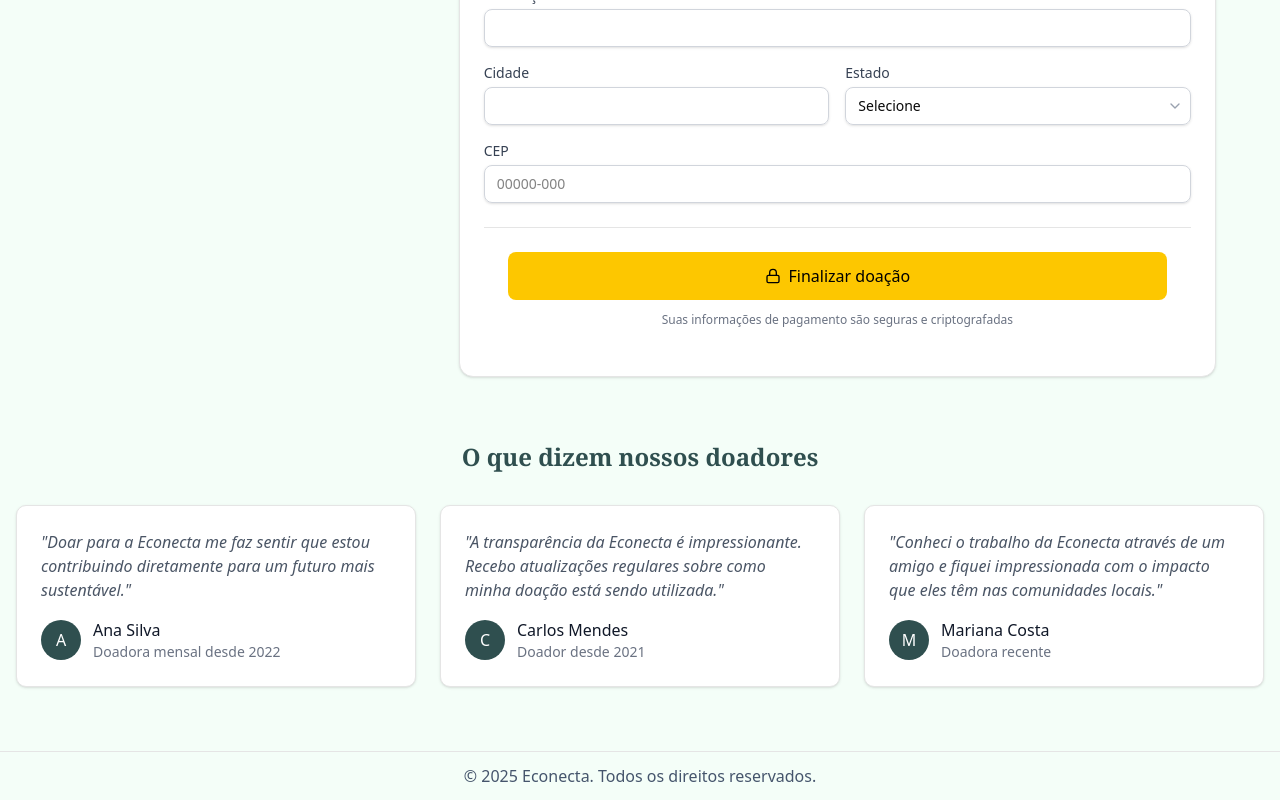
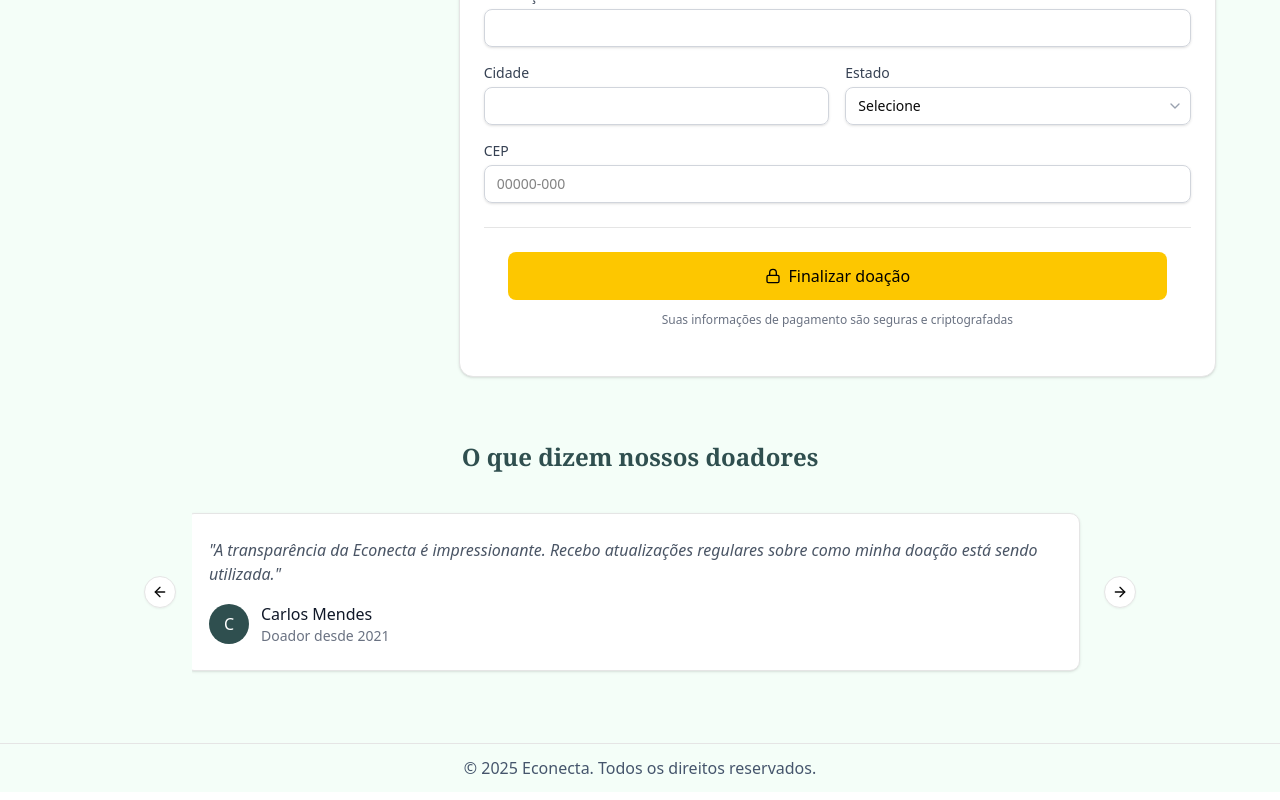
Before and after one commit to jpp000/econecta, a React (Vite) app in the folder client/: page /donations in a window 1280 px wide. Shown: the part 849-1649 px from the top of the page. Built offline with nearby package versions, Linux system fonts and the light colour scheme.

Commit message:
feat: refactor Donations component to use props for state management and integrate InfiniteCarousel for testimonials

```diff
--- a/client/src/views/Donations/Donations.tsx
+++ b/client/src/views/Donations/Donations.tsx
@@ -1,59 +1,37 @@
-import { useState } from "react"
+import { InfiniteCarousel } from "@/components/InfiniteCarousel/InfiniteCarousel"
 import { Leaf, Check, ChevronDown, Lock } from "lucide-react"
 
-const donationAmounts = [
-  { value: 10, label: "R$10" },
-  { value: 25, label: "R$25" },
-  { value: 50, label: "R$50" },
-  { value: 100, label: "R$100" },
-  { value: 0, label: "Outro" },
-]
+interface DonationProps {
+  testimonials : any
+  handleInputChange : any
+  handleAmountSelect : any
+  handleSubmit : any
+  donationAmounts: any
+  paymentMethods: any
+  selectedAmount: number
+  customAmount: string
+  setCustomAmount: any
+  formData: any
 
-const paymentMethods = [
-  {
-    id: "pix",
-    name: "Pix",
-    icon: <div className="w-5 h-5 flex items-center justify-center text-s font-bold">Pix</div>,
-  },
-]
 
-const Donations = () => {
-  const [selectedAmount, setSelectedAmount] = useState(25)
-  const [customAmount, setCustomAmount] = useState("")
-  const [formData, setFormData] = useState({
-    address: "",
-    city: "",
-    state: "",
-    zip: "",
-  })
-
-  const handleInputChange = (e: React.ChangeEvent<HTMLInputElement | HTMLSelectElement>) => {
-    const { name, value } = e.target
-    setFormData((prev) => ({ ...prev, [name]: value }))
 }
 
-  const handleAmountSelect = (amount: number) => {
-    setSelectedAmount(amount)
-    if (amount > 0) {
-      setCustomAmount("")
-    }
-  }
+const Donations = ({
+  testimonials,
+  handleInputChange,
+  handleAmountSelect,
+  handleSubmit,
+  donationAmounts,
+  paymentMethods,
+  selectedAmount,
+  customAmount,
+  setCustomAmount,
+  formData,
 
-  const handleSubmit = (e: React.FormEvent<HTMLFormElement>) => {
-    e.preventDefault()
-    const donationAmount = selectedAmount === 0 ? Number.parseFloat(customAmount) : selectedAmount
 
-    if (isNaN(donationAmount) || donationAmount <= 0) {
-      alert("Por favor, insira um valor de doação válido maior que 0.")
-      return
-    }
 
-    console.log({
-      amount: donationAmount,
-      ...formData,
-    })
-    alert("Doação processada com sucesso! Obrigado pela sua contribuição.")
-  }
+  }: DonationProps) => {
+
 
   return (
     <div className="min-h-screen pt-24 pb-16 px-4 bg-green-100/30">
@@ -315,44 +293,37 @@ const Donations = () => {
       </div>
 {/* Testimonials */}
 <div className="mt-16">
-  <h2 className="text-2xl font-serif font-bold text-[#2F4F4F] text-center mb-8">O que dizem nossos doadores</h2>
-  <div className="grid md:grid-cols-3 gap-6">
-    {[
-      {
-        name: "Ana Silva",
-        quote:
-          "Doar para a Econecta me faz sentir que estou contribuindo diretamente para um futuro mais sustentável.",
-        role: "Doadora mensal desde 2022",
-      },
-      {
-        name: "Carlos Mendes",
-        quote:
-          "A transparência da Econecta é impressionante. Recebo atualizações regulares sobre como minha doação está sendo utilizada.",
-        role: "Doador desde 2021",
-      },
-      {
-        name: "Mariana Costa",
-        quote:
-          "Conheci o trabalho da Econecta através de um amigo e fiquei impressionada com o impacto que eles têm nas comunidades locais.",
-        role: "Doadora recente",
-      },
-    ].map((testimonial, index) => (
-      <div key={index} className="bg-white p-6 rounded-lg shadow-sm border">
-        <p className="text-gray-600 mb-4 italic">"{testimonial.quote}"</p>
+          <h2 className="text-2xl font-serif font-bold text-[#2F4F4F] text-center mb-8">
+            O que dizem nossos doadores
+          </h2>
+
+          <InfiniteCarousel>
+            {testimonials.map((testimonial, index) => (
+              <div
+                key={index}
+                className="bg-white p-6 rounded-lg shadow-sm border"
+              >
+                <p className="text-gray-600 mb-4 italic">
+                  "{testimonial.quote}"
+                </p>
                 <div className="flex items-center">
                   <div className="w-10 h-10 bg-[#2F4F4F] rounded-full flex items-center justify-center text-white font-medium">
                     {testimonial.name.charAt(0)}
                   </div>
                   <div className="ml-3">
-            <h4 className="font-medium text-gray-900">{testimonial.name}</h4>
+                    <h4 className="font-medium text-gray-900">
+                      {testimonial.name}
+                    </h4>
                     <p className="text-sm text-gray-500">{testimonial.role}</p>
                   </div>
                 </div>
               </div>
             ))}
+          </InfiniteCarousel>
         </div>
         </div>
-    </div>
+
+
   )
 }
 
--- a/client/src/views/Donations/DonationsContainer.tsx
+++ b/client/src/views/Donations/DonationsContainer.tsx
@@ -1,7 +1,90 @@
+import { useState } from "react";
 import Donations from "./Donations";
 
 const DonationsContainer = () => {
-  return <Donations />;
+  const donationAmounts = [
+    { value: 10, label: "R$10" },
+    { value: 25, label: "R$25" },
+    { value: 50, label: "R$50" },
+    { value: 100, label: "R$100" },
+    { value: 0, label: "Outro" },
+  ]
+
+  const paymentMethods = [
+    {
+      id: "pix",
+      name: "Pix",
+      icon: <div className="w-5 h-5 flex items-center justify-center text-s font-bold">Pix</div>,
+    },
+  ]
+  const testimonials = [
+    {
+      name: "Ana Silva",
+      quote:
+        "Doar para a Econecta me faz sentir que estou contribuindo diretamente para um futuro mais sustentável.",
+      role: "Doadora mensal desde 2022",
+    },
+    {
+      name: "Carlos Mendes",
+      quote:
+        "A transparência da Econecta é impressionante. Recebo atualizações regulares sobre como minha doação está sendo utilizada.",
+      role: "Doador desde 2021",
+    },
+    {
+      name: "Mariana Costa",
+      quote:
+        "Conheci o trabalho da Econecta através de um amigo e fiquei impressionada com o impacto que eles têm nas comunidades locais.",
+      role: "Doadora recente",
+    },
+  ];
+  const [selectedAmount, setSelectedAmount] = useState(25)
+  const [customAmount, setCustomAmount] = useState("")
+  const [formData, setFormData] = useState({
+    address: "",
+    city: "",
+    state: "",
+    zip: "",
+  })
+
+  const handleInputChange = (e: React.ChangeEvent<HTMLInputElement | HTMLSelectElement>) => {
+    const { name, value } = e.target
+    setFormData((prev) => ({ ...prev, [name]: value }))
+  }
+
+  const handleAmountSelect = (amount: number) => {
+    setSelectedAmount(amount)
+    if (amount > 0) {
+      setCustomAmount("")
+    }
+  }
+
+  const handleSubmit = (e: React.FormEvent<HTMLFormElement>) => {
+    e.preventDefault()
+    const donationAmount = selectedAmount === 0 ? Number.parseFloat(customAmount) : selectedAmount
+
+    if (isNaN(donationAmount) || donationAmount <= 0) {
+      alert("Por favor, insira um valor de doação válido maior que 0.")
+      return
+    }
+
+    console.log({
+      amount: donationAmount,
+      ...formData,
+    })
+    alert("Doação processada com sucesso! Obrigado pela sua contribuição.")
+  }
+  return <Donations
+    testimonials={testimonials}
+    handleInputChange={handleInputChange}
+    handleAmountSelect={handleAmountSelect}
+    handleSubmit={handleSubmit}
+    donationAmounts={donationAmounts}
+    paymentMethods={paymentMethods}
+    selectedAmount={selectedAmount}
+    customAmount={customAmount}
+    setCustomAmount={setCustomAmount}
+    formData={formData}
+  />;
 }
 
 export default DonationsContainer;
```
Lines whose indentation alone changed are shown as unchanged.
